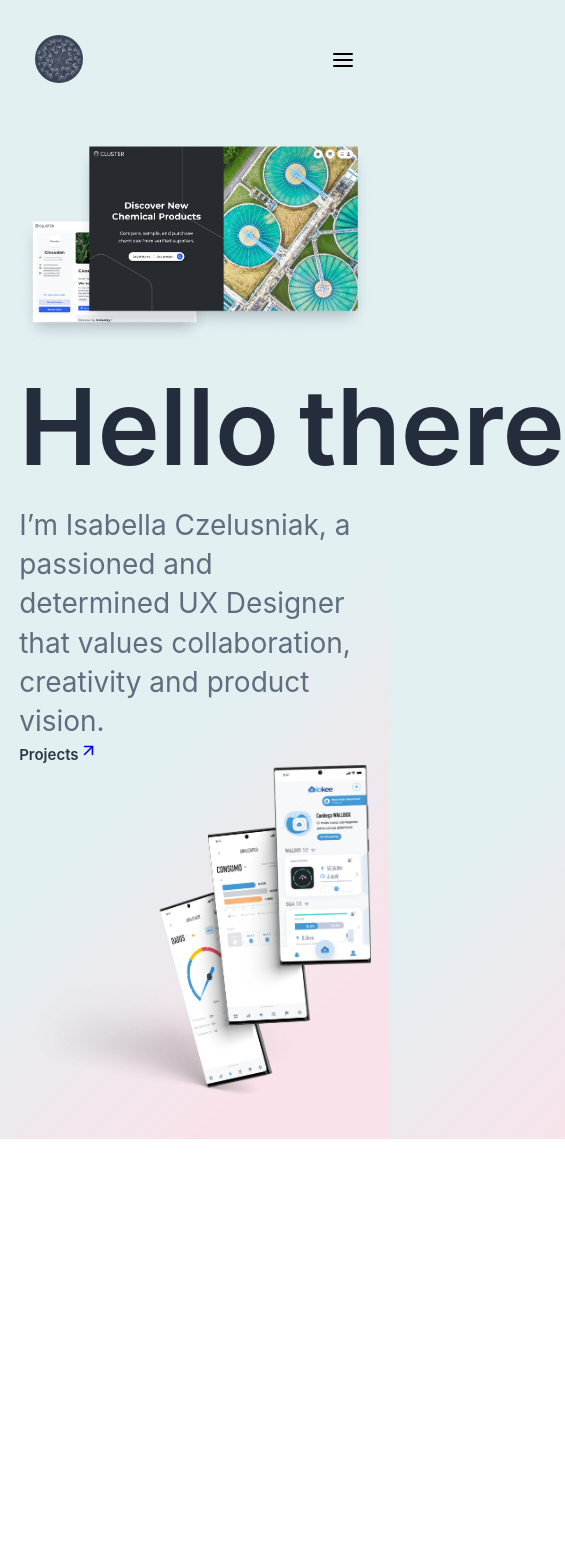
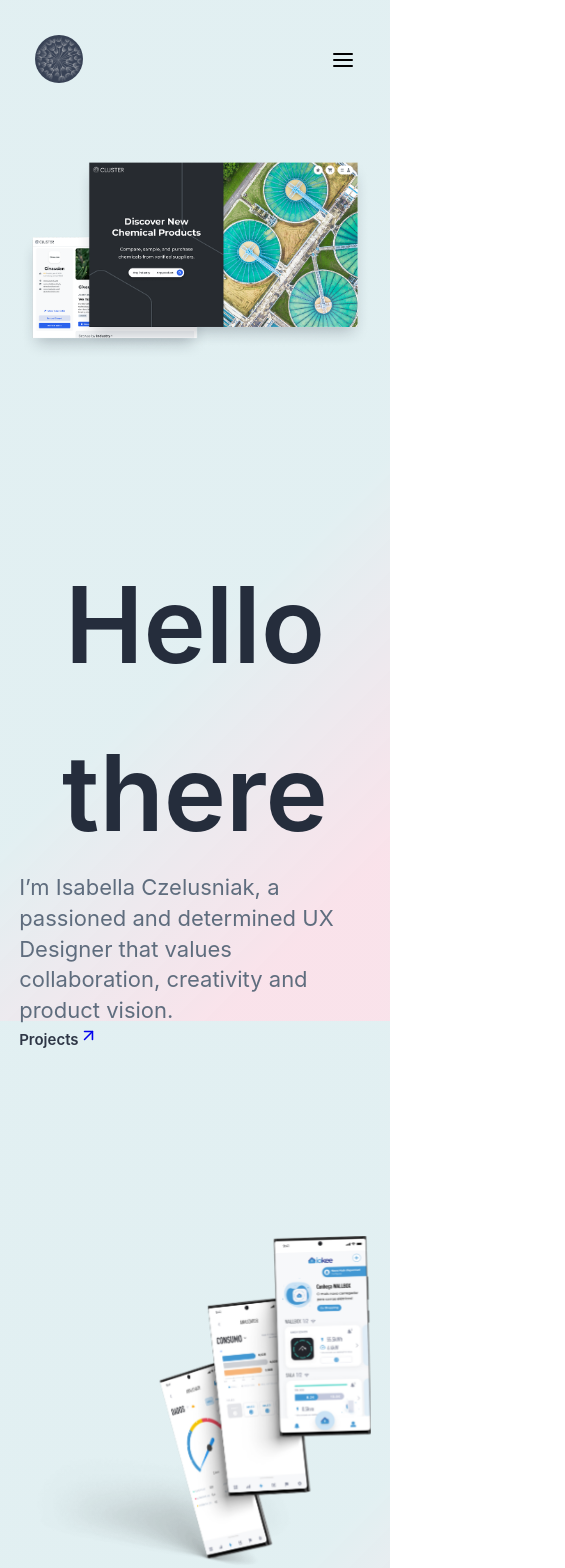
Before and after one commit to bervalim/portfolio-Isabella, a React (Vite) app: page / in a window 390 px wide. Shown: the top 1568 px of the page, 565 px wide, since content can reach past the window. Before the commit the page ends 1139 px from the top, so only its background shows below. Built offline with nearby package versions, Linux system fonts and the light colour scheme.

Commit message:
Implementing home page

```diff
--- a/src/components/HomePageSection/index.tsx
+++ b/src/components/HomePageSection/index.tsx
@@ -1,50 +1,81 @@
+import { useEffect, useRef, useState } from "react";
 import { FiArrowUpRight } from "react-icons/fi";
 import { Link } from "react-router-dom";
 import style from "./style.module.scss";
-import { Zoom } from "react-awesome-reveal";
-import { useEffect, useRef, useState } from "react";
-import Cluster2 from "../../assets/Cluster4.png"
+import Cluster2 from "../../assets/Cluster4.png";
 import Iokee from "../../assets/Iooke4.png";
 
 export const HomePageSetion = () => {
   const thereRef = useRef<HTMLSpanElement>(null);
   const [animateThere, setAnimateThere] = useState(false);
+  const [animateHello, setAnimateHello] = useState(false);
+  const [animateCluster, setAnimateCluster] = useState(false);
+  const [animateIokee, setAnimateIokee] = useState(false);
+  const [isMobile, setIsMobile] = useState(false);
 
-  // Ativa no scroll
+  const triggerAnimation = () => {
+    setAnimateThere(false);
+    setAnimateHello(false);
+    setAnimateCluster(false);
+    setAnimateIokee(false);
+
+    setTimeout(() => {
+      setAnimateThere(true);
+      setAnimateHello(true);
+      setAnimateCluster(true);
+      setAnimateIokee(true);
+    }, 10);
+  };
+
   useEffect(() => {
-    const observer = new IntersectionObserver(
-      ([entry]) => {
-        if (entry.isIntersecting) setAnimateThere(true);
-      },
-      { threshold: 0.5 }
-    );
-
-    if (thereRef.current) observer.observe(thereRef.current);
-
-    return () => {
-      if (thereRef.current) observer.unobserve(thereRef.current);
-    };
+    triggerAnimation();
   }, []);
 
-  const triggerAnimation = () => {
-    // Remove e reativa a classe pra reiniciar animação
-    setAnimateThere(false);
-    setTimeout(() => setAnimateThere(true), 10);
-  };
+  useEffect(() => {
+    const handleResize = () => {
+      setIsMobile(window.innerWidth < 1100);
+    };
+
+    handleResize(); // Executa no load inicial
+    window.addEventListener("resize", handleResize);
+
+    return () => window.removeEventListener("resize", handleResize);
+  }, []);
+
 
   return (
     <section className={style.section}>
       <div className="container">
-        <img src={Cluster2} className={style.cluster}/>
+        <div className={style.flexcontainer}>
+            <img
+      src={Cluster2}
+      onMouseEnter={triggerAnimation}
+      onClick={triggerAnimation}
+      className={`
+        ${style.cluster}
+        ${animateCluster ? style.animateCluster : ""}
+        ${isMobile ? style.mobileImage : ""}
+      `}
+      />
         <div className={style.flexbox}>
           <h1 className="title biggest">
-            <div className={style.flex} onMouseEnter={triggerAnimation} onClick={triggerAnimation}>
-              <Zoom triggerOnce duration={1100} as="span">
-                <span className={style.hello}>Hello </span>
-              </Zoom>
+            <div
+              className={style.flex}
+              onMouseEnter={triggerAnimation}
+              onClick={triggerAnimation}
+            >
+              <span
+                className={`${style.hello} ${
+                  animateHello ? style.animateHello : ""
+                }`}
+              >
+                Hello{" "}
+              </span>
               <span
                 ref={thereRef}
-                className={`${style.there} ${animateThere ? style.animateThere : ""}`}
+                className={`${style.there} ${
+                  animateThere ? style.animateThere : ""
+                }`}
               >
                 there
               </span>
@@ -63,7 +94,17 @@ export const HomePageSetion = () => {
             </Link>
           </div>
         </div>
-        <img src={Iokee} className={style.iokee}/>
+            <img
+             onMouseEnter={triggerAnimation}
+             onClick={triggerAnimation}
+              src={Iokee}
+              className={`
+                ${style.iokee}
+                ${animateIokee ? style.animateIokee : ""}
+                ${isMobile ? style.mobileImage : ""}
+              `}
+    />
+        </div>
       </div>
     </section>
   );
--- a/src/components/HomePageSection/style.module.scss
+++ b/src/components/HomePageSection/style.module.scss
@@ -1,46 +1,74 @@
 .section{
-
-    .cluster{
+  position: relative;
+    .flexcontainer{
+      position: relative;
+      height: 100vh;
+      // display: flex;
+      // align-items: center;
+    }
+    .cluster {
+      position: absolute;
+      top: -15%;
+      right: 11%;
+      max-width: 500px;
       width: 100%;
-
-        max-width: 600px;
+      z-index: 1;
     }
 
-    .iokee{
+    .mobileImage {
+      position: static !important;
+      margin-top: 1rem;
+      margin-bottom: 1rem;
+      display: block;
+      max-width: 100%;
+      height: auto;
+      margin-left: auto;
+      margin-right: auto;
+    }
+
+
+
+    .iokee {
+      position: absolute;
+      bottom: -30%;
+      right: -5%;
+      max-width: 800px;
       width: 100%;
-        max-width: 800px;
+      z-index: 1;
     }
     .flexbox {
+      position: relative;
+      z-index: 2; // pra garantir que fique acima das imagens
       display: flex;
       flex-direction: column;
       justify-content: center;
+      align-items: flex-start;
       width: 100%;
-        // height: 100vh;
+      height: 100vh;
+
 
         h1 {
           width: 100%;
+          align-items: center;
         }
-
-        .flex{
+        .flex {
           display: flex;
           flex-direction: row;
           gap: 20px;
+
+          @media (max-width: 1100px) {
+            flex-direction: column;
+            align-items: center;
+            text-align: center;
+            gap: 10px;
+          }
+
         }
 
         p{
             max-width: 1000px;
         }
 
-
-
-
-//         .hello,
-//     .there {
-//   display: inline-block;
-// }
-
-        // max-width: 1000px;
-        // padding: 100px 20px; // espaçamento interno
       }
     svg {
         transition: transform 0.2s ease;
@@ -54,7 +82,7 @@
         }
       }
 
-      span:hover{
+      a span:hover{
         text-decoration: underline;
       }
 
@@ -99,6 +127,65 @@
         animation: thereKick 1.2s ease-in-out forwards;
       }
 
+      @keyframes helloZoom {
+        0% {
+          transform: scale(0.6);
+          opacity: 0;
+        }
+
+        60% {
+          transform: scale(2);
+          opacity: 1;
+        }
+
+        100% {
+          transform: scale(1);
+        }
+      }
+
+      .animateHello {
+        animation: helloZoom 0.9s ease-out forwards;
+      }
+
+      .hello {
+        display: inline-block;
+        white-space: nowrap;
+        transform-origin: center;
+      }
+
+      @keyframes dropIn {
+        0% {
+          transform: translateY(-100px);
+          opacity: 0;
+        }
+        60% {
+          transform: translateY(20px);
+          opacity: 1;
+        }
+        100% {
+          transform: translateY(0);
+        }
+      }
+
+      @keyframes riseIn {
+        0% {
+          transform: translateY(100px);
+          opacity: 0;
+        }
+        100% {
+          transform: translateY(0);
+          opacity: 1;
+        }
+      }
+
+      .animateCluster {
+        animation: dropIn 1.2s ease-out forwards;
+      }
+
+      .animateIokee {
+        animation: riseIn 1.3s ease-out forwards;
+      }
+
 
 
 
--- a/src/styles/typography.scss
+++ b/src/styles/typography.scss
@@ -4,7 +4,7 @@
 
     &.one {
       font-weight: 600;
-      font-size: clamp(4.6875rem, 5vw, 5.625rem);
+      font-size: clamp(40px, 5vw, 5.625rem);
       color: var(--gray-800);
     }
 
@@ -41,7 +41,7 @@
     &.biggest{
         font-weight: 400;
         color: var(--gray-50);
-        font-size: clamp(28px,5vw,32px);
+        font-size: clamp(22px,5vw,32px);
     }
 
     &.one{
```
Lines whose indentation alone changed are shown as unchanged.
